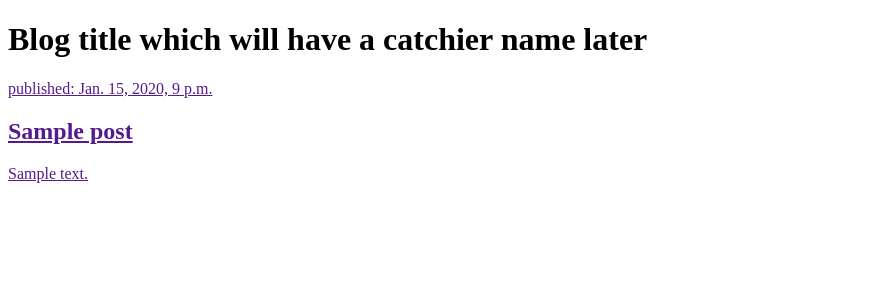
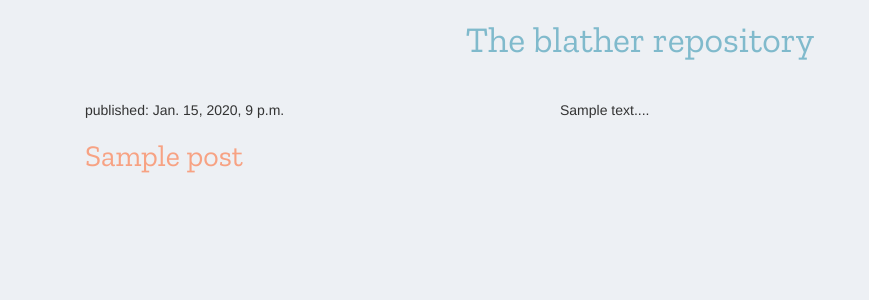
Before and after one commit to libbyberrie/djangogirls-blog, a Django app: template blog/templates/blog/post_list.html in a window 1280 px wide. Shown: the top 300 px of the page, without its empty margins (0-869 px from the left). Run offline with Django 3.2, Linux system fonts and the light colour scheme; the template is opened without the code that fills it: values that come from a table or form of the project are taken from there, others are empty; tables that the repository leaves empty hold one stand-in row (values such as "Sample post"); some libraries are stand-ins or nearby versions.

Commit message:
add view and template for detailed blog post as well as CSS for the site.

```diff
--- /dev/null
+++ b/blog/static/css/blog.css
@@ -0,0 +1,51 @@
+:root {
+  --color-text: #333;
+  --color-bg: #edf0f4;
+  --color-primary: #f7a283;
+  --color-primary-light: #ffbfa8;
+  --color-secondary: #80bacc;
+}
+body {
+  background-color: var(--color-bg);
+}
+
+.post-list h1,
+.post-list h2,
+.post h1 {
+  font-family: 'Zilla Slab', serif;
+}
+.post-list h1 {
+  color: var(--color-secondary);
+  margin-bottom: 40px;
+  text-align: center;
+}
+
+.entry.row{
+  margin: 20px 0;
+}
+.entry__link-wrapper * {
+  color: var(--color-text);
+  text-decoration: none;
+
+}
+.entry h2{
+  color: var(--color-primary);
+}
+.entry__link-wrapper:hover h2 {
+  color: var(--color-primary-light);
+}
+
+.post__heading {
+  margin-bottom: 40px;
+}
+  .post__heading h1 {
+    margin-bottom: 5px;
+    font-family: 'Zilla Slab', serif;
+    color: var(--color-primary);
+    text-align: unset;
+  }
+  .post__heading .post__date {
+    color: var(--color-secondary);
+    font-size: 18px;
+    font-family: 'Zilla Slab', serif;
+  }
--- /dev/null
+++ b/blog/templates/blog/base.html
@@ -0,0 +1,18 @@
+{% load static %}
+<!DOCTYPE html>
+<html lang="en" dir="ltr">
+  <head>
+    <link rel="stylesheet" href="//maxcdn.bootstrapcdn.com/bootstrap/3.2.0/css/bootstrap.min.css">
+    <link rel="stylesheet" href="//maxcdn.bootstrapcdn.com/bootstrap/3.2.0/css/bootstrap-theme.min.css">
+    <link rel="stylesheet" href="{% static 'css/blog.css' %}">
+    <link href="https://fonts.googleapis.com/css?family=Zilla+Slab" rel="stylesheet">
+    <meta charset="utf-8">
+    <title>Libby's Djangogirls blog example</title>
+  </head>
+  <body>
+    <div class="container">
+      {% block content %}
+      {% endblock %}
+    </div>
+  </body>
+</html>
--- a/blog/templates/blog/post_list.html
+++ b/blog/templates/blog/post_list.html
@@ -1,23 +1,19 @@
-<!DOCTYPE html>
-<html lang="en" dir="ltr">
-  <head>
-    <meta charset="utf-8">
-    <title></title>
-  </head>
-  <body>
-    <h1>Blog title which will have a catchier name later</h1>
+{% extends 'blog/base.html' %}
+{% block content %}
   <div class="post-list">
+    <h1>The blather repository</h1>
     {%for post in posts%}
-        <div class="entry">
-          <a class="entry__link-wrapper" href="">
+      <div class="entry row">
+        <a class="entry__link-wrapper" width="100%" href="{%url 'post_detail' pk=post.pk %}">
+          <div class="col-sm-5">
             <span class="entry__date">published: {{post.published_date}}</span>
             <h2 class="entry__title">{{post.title}}</h2>
-            <p class="entry__content">{{post.text|linebreaksbr}}</p>
+          </div>
+          <div class="col-sm-7">
+            <p class="entry__content">{{post.text|linebreaksbr|slice:":500"}}...</p>
+          </div>
         </a>
       </div>
-
     {% endfor %}
-
   </div>
-  </body>
-</html>
+{% endblock %}
--- a/blog/urls.py
+++ b/blog/urls.py
@@ -2,6 +2,7 @@ from django.urls import path
 from . import views
 
 urlpatterns = [
-path('', views.post_list,  name="post_list")
+    path('', views.post_list,  name="post_list"),
+    path('post/<int:pk>/', views.post_detail, name="post_detail"),
 
 ]
--- a/blog/views.py
+++ b/blog/views.py
@@ -1,4 +1,4 @@
-from django.shortcuts import render
+from django.shortcuts import render, get_object_or_404
 from django.utils import timezone
 from .models import Post
 
@@ -6,3 +6,6 @@ from .models import Post
 def post_list(request):
     posts = Post.objects.filter(published_date__lte=timezone.now()).order_by("-published_date")
     return render(request, 'blog/post_list.html', {'posts':posts})
+def post_detail(request, pk):
+    post = get_object_or_404(Post, pk=pk)
+    return render(request, 'blog/post_detail.html', {'post':post})
```
Also changed, not shown: blog/templates/blog/post_detail.html (added, +16 -0 lines). Lines whose indentation alone changed are shown as unchanged.
